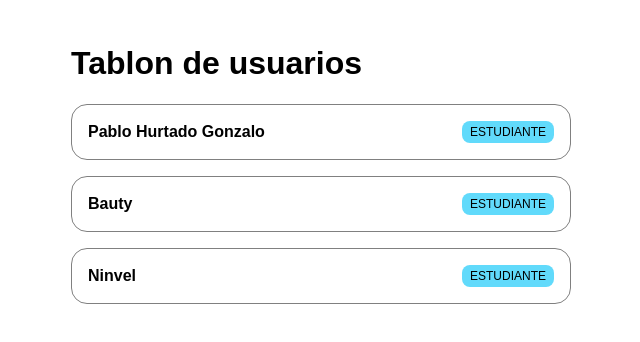
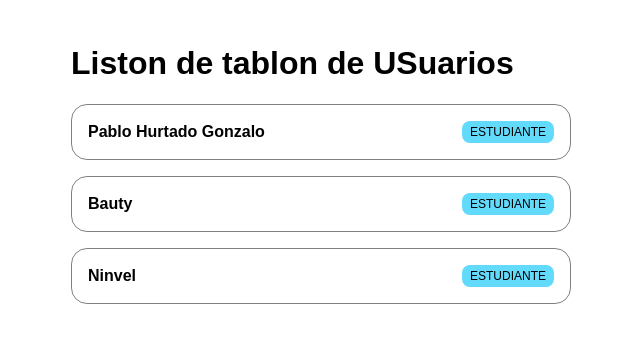
Before and after one commit to Coshiloco/Proyectos_React, a React (Vite) app: page / in a window 1280 px wide. Shown: the top 342 px of the page, without its empty margins (319-959 px from the left). Built offline with nearby package versions, Linux system fonts and the light colour scheme.

Commit message:
ModularizacionPrimerosCOmponentesSeparados

```diff
--- /dev/null
+++ b/src/components/Title.jsx
@@ -0,0 +1,3 @@
+const Title = ({ children }) => <h1>{children}</h1>;
+
+export default Title;
--- /dev/null
+++ b/src/components/UserRow.jsx
@@ -0,0 +1,8 @@
+const UserRow = ({ name, role }) => (
+	<div className='user'>
+		<span className='name'>{name}</span>
+		<span className='role'>{role}</span>
+	</div>
+);
+
+export default UserRow;
--- /dev/null
+++ b/src/components/UsersList.jsx
@@ -0,0 +1,15 @@
+import UserRow from './UserRow';
+
+const UserList = ({ users, children }) => {
+	const usersRendered = users.map(user => (
+		<UserRow key={user.name} {...user} />
+	));
+	return (
+		<div className='list'>
+			{children}
+			{usersRendered}
+		</div>
+	);
+};
+
+export default UserList;
--- a/src/main.jsx
+++ b/src/main.jsx
@@ -1,4 +1,6 @@
-import * as ReactDOM from 'react-dom';
+import ReactDOM from 'react-dom';
+import Title from './components/Title';
+import UserList from './components/UsersList';
 import './index.css';
 
 // variables
@@ -164,9 +166,6 @@ const componentesapp = (
 	</div>
 );
 
-// Creado los primeros componentes
-const Title = () => <h1>Lista de usuarios</h1>;
-
 const Usercomponente = props => {
 	return (
 		<div className='user'>
@@ -226,31 +225,10 @@ const USERS = [
 	}
 ];
 
-const TitleConChildren = ({ children }) => <h1>{children}</h1>;
-
-const UserConChildren = ({ name, role }) => (
-	<div className='user'>
-		<span className='name'>{name}</span>
-		<span className='role'>{role}</span>
-	</div>
-);
-
-const List = ({ users, children }) => {
-	const usersRendered = users.map(user => (
-		<UserConChildren key={user.name} {...user} />
-	));
-	return (
-		<div className='list'>
-			{children}
-			{usersRendered}
-		</div>
-	);
-};
-
 const appConChildren = (
-	<List users={USERS}>
-		<TitleConChildren>Tablon de usuarios</TitleConChildren>
-	</List>
+	<UserList users={USERS}>
+		<Title>Liston de tablon de USuarios</Title>
+	</UserList>
 );
 
 ReactDOM.render(app, container);
```
